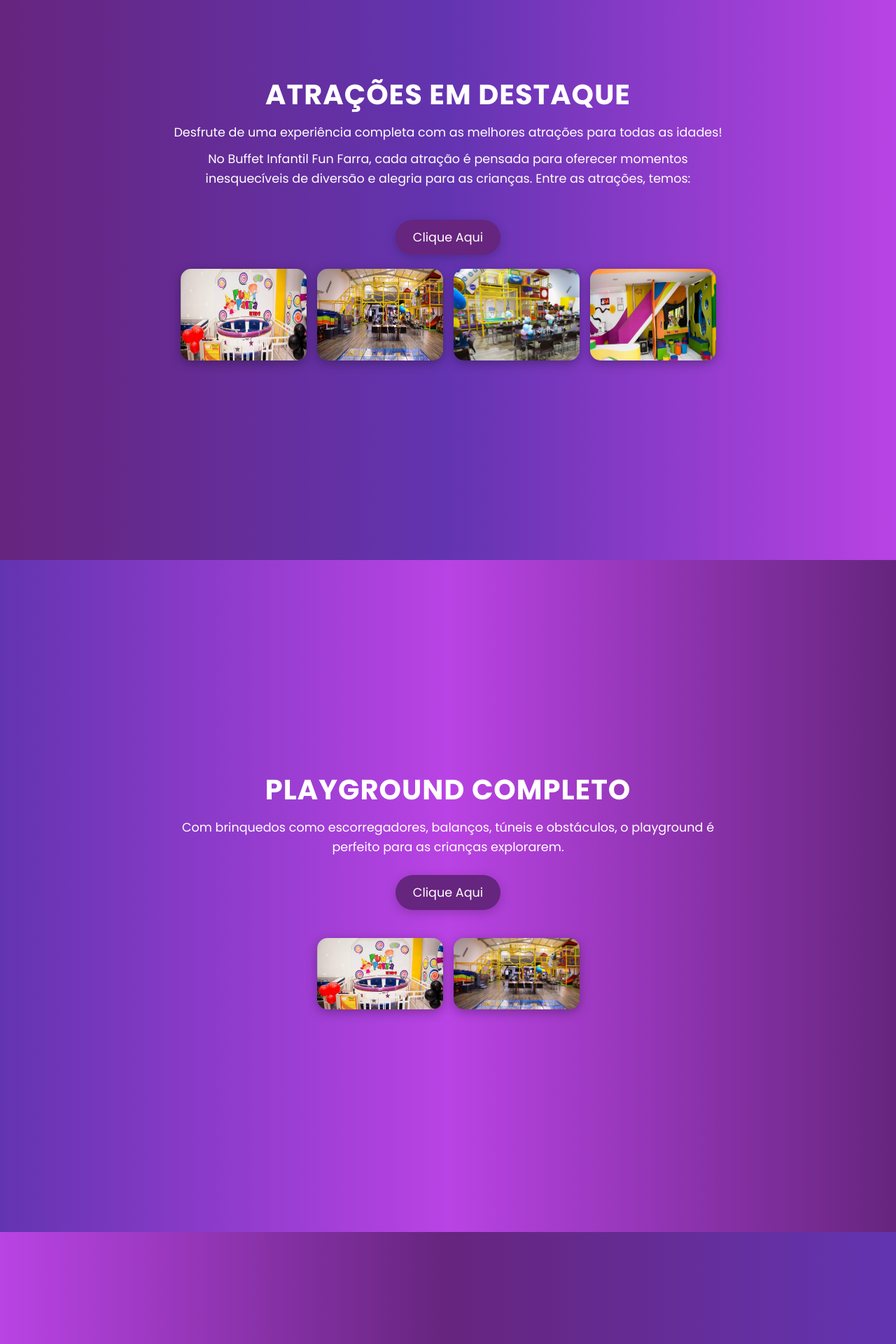
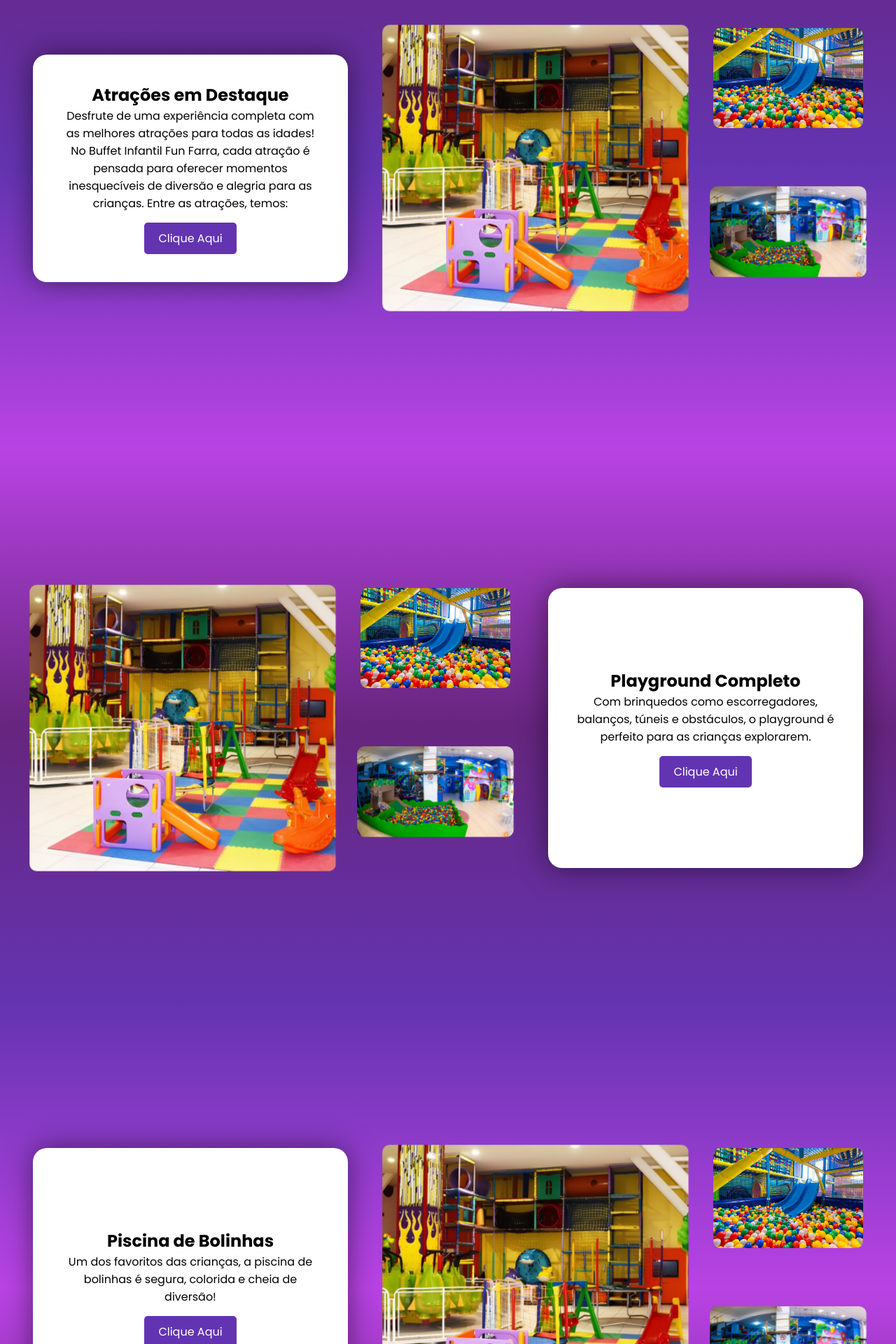
Before and after one commit to kbf0k/SOFTDEV, a PHP site: page /html/atracoes.html in a window 1280 px wide. Shown: the part 1040-2960 px from the top of the page at 70% size. Run offline with PHP 8.4, Linux system fonts and the light colour scheme; some libraries are stand-ins or nearby versions.

Commit message:
Atraçoes quase pronto

```diff
--- a/css/atracoes.css
+++ b/css/atracoes.css
@@ -104,9 +104,6 @@ li:hover {
 }
 
 main {
-    /* background-image: url(../img/onda-certa-para\ atraçoes.svg);
-    background-repeat: no-repeat;
-    background-size: cover; */
     color: white;
     font-family: Arial, sans-serif;
     text-align: center;
@@ -119,7 +116,8 @@ main {
 
 
 .titulo-atracoes {
-    background-color: rgba(0, 0, 0, 0.644);
+    box-shadow: 0 0 100px #B843E4;
+    background: linear-gradient(180deg, #66257e, #6434b1a9, #b943e4d2);
     border-radius: 20px;
     max-width: 800px;
     height: 300px;
@@ -130,6 +128,7 @@ main {
     flex-direction: column;
     position: relative;
     z-index: 1;
+    margin-bottom: 110px;
 }
 
 .titulo-atracoes h1 {
@@ -199,146 +198,364 @@ main {
 
 #prev {
     left: 30px;
+    top: 500px;
 }
 
 #next {
     right: 30px;
+    top: 500px;
 }
 
-section {
+.container_atracoes1 {
+    position: relative;
+    background: linear-gradient(#66257e, #6434b1, #b943e4);
+    padding: 20px;
     display: flex;
-    flex-direction: column;
+    justify-content: space-around;
     align-items: center;
-    justify-content: center;
-    min-height: 100vh;
-    text-align: center;
-    padding: 20px;
-    height: 120vh;
+    height: 100vh;
 }
 
-section h2 {
-    font-size: 2.5em;
-    margin-bottom: 10px;
-    text-transform: uppercase;
-    letter-spacing: 1px;
+.container_atracoes1 .destaque {
+    max-width: 450px;
+    background-color: white;
+    border-radius: 20px;
+    padding: 40px;
+    box-shadow: 0 0 40px rgba(0, 0, 0, 0.5);
+    display: flex;
+    justify-content: center;
+    align-items: center;
+    flex-direction: column;
+    text-align: center;
 }
 
-section p {
-    font-size: 1.1em;
-    line-height: 1.6;
-    max-width: 800px;
-    margin: 10px auto;
+.container_atracoes1 .destaque button {
+    margin-top: 15px;
+    padding: 10px 20px;
+    font-size: 1em;
+    background-color: #6334B1;
+    color: white;
+    border: none;
+    border-radius: 5px;
+    cursor: pointer;
+    transition: all 0.3s ease-in-out;
 }
 
-section button {
-    margin-top: 15px;
-    padding: 12px 25px;
-    font-size: 1.1em;
-    color: #fff;
-    background-color: #66257E;
-    border: none;
-    border-radius: 25px;
-    cursor: pointer;
-    transition: all 0.3s ease;
-    box-shadow: 0 4px 15px rgba(0, 0, 0, 0.2);
+.container_atracoes1 .destaque button:hover {
+    background-color: #B843E4;
+}
+.container_atracoes1 .img {
+    display: grid;
+    grid-template-areas:
+        "imagem-grande imagem-pequena1"
+        "imagem-grande imagem-pequena2";
+    grid-template-columns: 2fr 1fr;
+    gap: 40px;
+    width: 55%;
+    max-width: 900px;
 }
 
-button:hover {
-    background-color: #B943E4;
-    box-shadow: 0 6px 20px rgba(0, 0, 0, 0.3);
+.container_atracoes1 .img .imagem-grande {
+    grid-area: imagem-grande;
+    width: 100%;
+    height: 400px;
+    border-radius: 10px;
+    object-fit: cover;
+    animation: voar 10s infinite;
+    transition: all 0.3s ease-in-out;
 }
 
-#atracoes1,
-#atracoes2,
-#atracoes3,
-#atracoes4 {
-    background: linear-gradient(135deg, #66257E, #6334B1, #B943E4);
-    color: #fff;
+.container_atracoes1 .img .imagem-grande:hover{
+    box-shadow: 0 0 20px #B943E4;
 }
 
-.destaque {
-    margin-bottom: 20px;
+.container_atracoes1 .img .imagem-pequena {
+    width: 100%;
+    height: auto;
+    border-radius: 10px;
+    object-fit: cover;
+    transition: all 0.3s ease-in-out;
 }
 
-.img {
-    display: flex;
-    flex-wrap: wrap;
-    justify-content: center;
-    gap: 15px;
-    padding: 20px;
+.container_atracoes1 .img .imagem-pequena:hover{
+    box-shadow: 0 0 20px #B943E4;
 }
 
-.img img {
-    max-width: 180px;
-    border-radius: 15px;
-    transition: transform 0.3s ease, box-shadow 0.3s ease;
-    box-shadow: 0 4px 15px rgba(0, 0, 0, 0.3);
+.container_atracoes1 .img .imagem-pequena:nth-child(2) {
+    grid-area: imagem-pequena1;
+    animation: voar 7s infinite;
 }
 
-.img img:hover {
-    transform: scale(1.05);
-    box-shadow: 0 8px 20px rgba(0, 0, 0, 0.4);
+.container_atracoes1 .img .imagem-pequena:nth-child(3) {
+    grid-area: imagem-pequena2;
+    animation: voar 5s infinite;
 }
 
-
-#atracoes1 {
-    background: linear-gradient(90deg, #66257E, #6334B1, #B943E4);
-}
-
-#atracoes2 {
-    background: linear-gradient(90deg, #6334B1, #B943E4, #66257E);
-}
-
-#atracoes3 {
-    background: linear-gradient(90deg, #B943E4, #66257E, #6334B1);
-}
-
-#atracoes4 {
-    background: linear-gradient(135deg, rgba(203, 146, 255, 1) 0%, rgba(107, 0, 247, 1) 100%);
-}
-
-
-section {
-    opacity: 0;
-    transform: translateY(50px);
-    animation: fadeInUp 1s forwards;
-}
-
-@keyframes fadeInUp {
-    to {
-        opacity: 1;
-        transform: translateY(0);
+@keyframes voar {
+    50% {
+        transform: scale(1.05);
     }
 }
 
-@media (max-width: 768px) {
-    h2 {
-        font-size: 2em;
+.container_atracoes2 {
+    position: relative;
+    background: linear-gradient(#b943e4,#66257e, #6434b1);
+    padding: 20px;
+    display: flex;
+    justify-content: space-around;
+    align-items: center;
+    height: 100vh;
+    flex-direction: row-reverse;
 }
 
-    p {
-        font-size: 1em;
+.container_atracoes2 .destaque {
+    max-width: 450px;
+    height: 400px;
+    background-color: white;
+    border-radius: 20px;
+    padding: 40px;
+    box-shadow: 0 0 40px rgba(0, 0, 0, 0.5);
+    display: flex;
+    justify-content: center;
+    align-items: center;
+    flex-direction: column;
+    text-align: center;
 }
 
-    .img img {
-        max-width: 100%;
-        width: 100%;
-    }
+.container_atracoes2 .destaque button {
+    margin-top: 15px;
+    padding: 10px 20px;
+    font-size: 1em;
+    background-color: #6334B1;
+    color: white;
+    border: none;
+    border-radius: 5px;
+    cursor: pointer;
+    transition: all 0.3s ease-in-out;
 }
 
-@media (max-width: 480px) {
-    h2 {
-        font-size: 1.8em;
+.container_atracoes2 .destaque button:hover {
+    background-color: #B843E4;
+}
+.container_atracoes2 .img {
+    display: grid;
+    grid-template-areas:
+        "imagem-grande imagem-pequena1"
+        "imagem-grande imagem-pequena2";
+    grid-template-columns: 2fr 1fr;
+    gap: 40px;
+    width: 55%;
+    max-width: 900px;
 }
 
-    p {
-        font-size: 0.95em;
+.container_atracoes2 .img .imagem-grande {
+    grid-area: imagem-grande;
+    width: 100%;
+    height: 400px;
+    border-radius: 10px;
+    object-fit: cover;
+    animation: voar 10s infinite;
+    transition: all 0.3s ease-in-out;
 }
 
-    button {
+.container_atracoes2 .img .imagem-grande:hover{
+    box-shadow: 0 0 20px #B943E4;
+}
+
+.container_atracoes2 .img .imagem-pequena {
+    width: 100%;
+    height: auto;
+    border-radius: 10px;
+    object-fit: cover;
+    transition: all 0.3s ease-in-out;
+}
+
+.container_atracoes2 .img .imagem-pequena:hover{
+    box-shadow: 0 0 20px #B943E4;
+}
+
+.container_atracoes2 .img .imagem-pequena:nth-child(2) {
+    grid-area: imagem-pequena1;
+    animation: voar 7s infinite;
+}
+
+.container_atracoes2 .img .imagem-pequena:nth-child(3) {
+    grid-area: imagem-pequena2;
+    animation: voar 5s infinite;
+}
+
+.container_atracoes3 {
+    position: relative;
+    background: linear-gradient(#6434b1,#b943e4,#66257e);
+    padding: 20px;
+    display: flex;
+    justify-content: space-around;
+    align-items: center;
+    height: 100vh;
+    flex-direction: row;
+}
+
+.container_atracoes3 .destaque {
+    max-width: 450px;
+    height: 400px;
+    background-color: white;
+    border-radius: 20px;
+    padding: 40px;
+    box-shadow: 0 0 40px rgba(0, 0, 0, 0.5);
+    display: flex;
+    justify-content: center;
+    align-items: center;
+    flex-direction: column;
+    text-align: center;
+}
+
+.container_atracoes3 .destaque button {
+    margin-top: 15px;
+    padding: 10px 20px;
     font-size: 1em;
+    background-color: #6334B1;
+    color: white;
+    border: none;
+    border-radius: 5px;
+    cursor: pointer;
+    transition: all 0.3s ease-in-out;
+}
+
+.container_atracoes3 .destaque button:hover {
+    background-color: #B843E4;
+}
+.container_atracoes3 .img {
+    display: grid;
+    grid-template-areas:
+        "imagem-grande imagem-pequena1"
+        "imagem-grande imagem-pequena2";
+    grid-template-columns: 2fr 1fr;
+    gap: 40px;
+    width: 55%;
+    max-width: 900px;
+}
+
+.container_atracoes3 .img .imagem-grande {
+    grid-area: imagem-grande;
+    width: 100%;
+    height: 400px;
+    border-radius: 10px;
+    object-fit: cover;
+    animation: voar 10s infinite;
+    transition: all 0.3s ease-in-out;
+}
+
+.container_atracoes3 .img .imagem-grande:hover{
+    box-shadow: 0 0 20px #B943E4;
+}
+
+.container_atracoes3 .img .imagem-pequena {
+    width: 100%;
+    height: auto;
+    border-radius: 10px;
+    object-fit: cover;
+    transition: all 0.3s ease-in-out;
+}
+
+.container_atracoes3 .img .imagem-pequena:hover{
+    box-shadow: 0 0 20px #B943E4;
+}
+
+.container_atracoes3 .img .imagem-pequena:nth-child(2) {
+    grid-area: imagem-pequena1;
+    animation: voar 7s infinite;
+}
+
+.container_atracoes3 .img .imagem-pequena:nth-child(3) {
+    grid-area: imagem-pequena2;
+    animation: voar 5s infinite;
+}
+
+.container_atracoes4 {
+    position: relative;
+    background: linear-gradient(#66257e,#6434b1,#b943e4);
+    padding: 20px;
+    display: flex;
+    justify-content: space-around;
+    align-items: center;
+    height: 100vh;
+    flex-direction: row-reverse;
+}
+
+.container_atracoes4 .destaque {
+    max-width: 450px;
+    height: 400px;
+    background-color: white;
+    border-radius: 20px;
+    padding: 40px;
+    box-shadow: 0 0 40px rgba(0, 0, 0, 0.5);
+    display: flex;
+    justify-content: center;
+    align-items: center;
+    flex-direction: column;
+    text-align: center;
+}
+
+.container_atracoes4 .destaque button {
+    margin-top: 15px;
     padding: 10px 20px;
+    font-size: 1em;
+    background-color: #6334B1;
+    color: white;
+    border: none;
+    border-radius: 5px;
+    cursor: pointer;
+    transition: all 0.3s ease-in-out;
 }
+
+.container_atracoes4 .destaque button:hover {
+    background-color: #B843E4;
+}
+.container_atracoes4 .img {
+    display: grid;
+    grid-template-areas:
+        "imagem-grande imagem-pequena1"
+        "imagem-grande imagem-pequena2";
+    grid-template-columns: 2fr 1fr;
+    gap: 40px;
+    width: 55%;
+    max-width: 900px;
+}
+
+.container_atracoes4 .img .imagem-grande {
+    grid-area: imagem-grande;
+    width: 100%;
+    height: 400px;
+    border-radius: 10px;
+    object-fit: cover;
+    animation: voar 10s infinite;
+    transition: all 0.3s ease-in-out;
+}
+
+.container_atracoes4 .img .imagem-grande:hover{
+    box-shadow: 0 0 20px #B943E4;
+}
+
+.container_atracoes4 .img .imagem-pequena {
+    width: 100%;
+    height: auto;
+    border-radius: 10px;
+    object-fit: cover;
+    transition: all 0.3s ease-in-out;
+}
+
+.container_atracoes4 .img .imagem-pequena:hover{
+    box-shadow: 0 0 20px #B943E4;
+}
+
+.container_atracoes4 .img .imagem-pequena:nth-child(2) {
+    grid-area: imagem-pequena1;
+    animation: voar 7s infinite;
+}
+
+.container_atracoes4 .img .imagem-pequena:nth-child(3) {
+    grid-area: imagem-pequena2;
+    animation: voar 5s infinite;
 }
 
 
@@ -417,6 +634,12 @@ footer .bottom {
     }
 }
 
+@keyframes fadeInUp {
+    to {
+        opacity: 1;
+        transform: translateY(0);
+    }
+}
 
 /* RESPONSIVIDADE DE DISPOSITIVOS MOVEIS */
 /* RESPONSIVIDADE DE DISPOSITIVOS MOVEIS */
--- a/html/atracoes.html
+++ b/html/atracoes.html
@@ -12,7 +12,7 @@
 
 <body>
     <header>
-        <nav>
+        <nav id="nav">
             <div class="mobile-icon" onclick="menuShow()">
                 <button><img class="icon" src="../img/menu_white_36dp.svg" alt="Menu"></button>
             </div>
@@ -26,7 +26,7 @@
             </ul>
             <div id="login-sign">
                 <a href="../index.php">
-                    <button type="button" id="login-button">Entrar</button>
+                    <button type="button" id="login-button">Login</button>
                 </a>
                 <a href="../cadastrar.php">
                     <button id="sign-button">Inscrever-se</button>
@@ -59,61 +59,77 @@
                 <div class="item"><img src="../img/atracao4.svg" alt="Imagem 4"></div>
             </div>
             <div class="controladores">
-                <button class="setas" onclick="move(-1)" id="prev"><i class="fa fa-arrow-left" aria-hidden="true"></i></button>
-                <button class="setas" onclick="move(1)" id="next"><i class="fa fa-arrow-right" aria-hidden="true"></i></button>
+                <button class="setas" onclick="move(-1)" id="prev"><i class="fa fa-arrow-left"
+                        aria-hidden="true"></i></button>
+                <button class="setas" onclick="move(1)" id="next"><i class="fa fa-arrow-right"
+                        aria-hidden="true"></i></button>
             </div>
         </div>
     </main>
 
     <section id="atracoes1">
+        <div class="container_atracoes1">
             <div class="destaque">
                 <h2>Atrações em Destaque</h2>
-            <p>Desfrute de uma experiência completa com as melhores atrações para todas as idades!</p>
-            <p>No Buffet Infantil Fun Farra, cada atração é pensada para oferecer momentos inesquecíveis de diversão e alegria para as crianças. Entre as atrações, temos:</p>
+                <p> Desfrute de uma experiência completa com as melhores atrações para todas as idades! No Buffet
+                    Infantil Fun Farra, cada atração é pensada para oferecer momentos inesquecíveis de diversão e
+                    alegria para as crianças. Entre as atrações, temos:</p>
+                <a href="#atracoes2"><button type="button">Clique Aqui</button></a>
             </div>
-        <a href="#atracoes2"><button type="button">Clique Aqui</button></a>
             <div class="img">
-            <img src="../img/atração1.jpg" alt="Atração 1">
-            <img src="../img/atração2.jpg" alt="Atração 2">
-            <img src="../img/atração3.jpg" alt="Atração 3">
-            <img src="../img/atração4.jpg" alt="Atração 4">
+                <img src="../img/atração1.jpg" alt="Atração 1" class="imagem-grande">
+                <img src="../img/atração2.jpg" alt="Atração 2" class="imagem-pequena">
+                <img src="../img/atraçao3.webp" alt="Atração 3" class="imagem-pequena">
+            </div>
         </div>
     </section>
 
+
     <section id="atracoes2">
+        <div class="container_atracoes2">
             <div class="destaque">
                 <h2>Playground Completo</h2>
-            <p>Com brinquedos como escorregadores, balanços, túneis e obstáculos, o playground é perfeito para as crianças explorarem.</p>
+                <p>Com brinquedos como escorregadores, balanços, túneis e obstáculos, o playground é perfeito para as
+                    crianças explorarem.</p>
                 <a href="#atracoes3"><button type="button">Clique Aqui</button></a>
             </div>
             <div class="img">
-            <img src="../img/atração1.jpg" alt="Atração 1">
-            <img src="../img/atração2.jpg" alt="Atração 2">
+                <img src="../img/atração1.jpg" alt="Atração 1" class="imagem-grande">
+                <img src="../img/atração2.jpg" alt="Atração 2" class="imagem-pequena">
+                <img src="../img/atraçao3.webp" alt="Atração 3" class="imagem-pequena">
+            </div>
         </div>
     </section>
 
+
+
     <section id="atracoes3">
+        <div class="container_atracoes3">
             <div class="destaque">
                 <h2>Piscina de Bolinhas</h2>
                 <p>Um dos favoritos das crianças, a piscina de bolinhas é segura, colorida e cheia de diversão!</p>
                 <a href="#atracoes4"><button type="button">Clique Aqui</button></a>
             </div>
             <div class="img">
-            <img src="../img/atração1.jpg" alt="Atração 1">
-            <img src="../img/atração2.jpg" alt="Atração 2">
-            <img src="../img/atração3.jpg" alt="Atração 3">
+                <img src="../img/atração1.jpg" alt="Atração 1" class="imagem-grande">
+                <img src="../img/atração2.jpg" alt="Atração 2" class="imagem-pequena">
+                <img src="../img/atraçao3.webp" alt="Atração 3" class="imagem-pequena">
+            </div>
         </div>
     </section>
 
     <section id="atracoes4">
+        <div class="container_atracoes4">
             <div class="destaque">
                 <h2>Pula-Pula e Infláveis Gigantes</h2>
                 <p>Para os amantes de adrenalina, os brinquedos infláveis gigantes e o pula-pula são ideais.</p>
+                <a href="#nav"><button type="button">Clique Aqui</button></a>
             </div>
             <div class="img">
-            <img src="../img/atração1.jpg" alt="Atração 1">
-            <img src="../img/atração2.jpg" alt="Atração 2">
-            <img src="../img/atração3.jpg" alt="Atração 3">
+                <img src="../img/atração1.jpg" alt="Atração 1" class="imagem-grande">
+                <img src="../img/atração2.jpg" alt="Atração 2" class="imagem-pequena">
+                <img src="../img/atraçao3.webp" alt="Atração 3" class="imagem-pequena">
+            </div>
         </div>
     </section>
 
@@ -124,11 +140,13 @@
             </div>
             <div class="footer-section">
                 <h4>Buffet Fun Farra</h4>
-                <p>O Buffet Fun Farra convida você a celebrar sua festa conosco. Oferecemos brinquedos incríveis que garantirão a diversão da criançada.</p>
+                <p>O Buffet Fun Farra convida você a celebrar sua festa conosco. Oferecemos brinquedos incríveis que
+                    garantirão a diversão da criançada.</p>
             </div>
             <div class="footer-section">
                 <h3>Contato</h3>
-                <p><strong>Endereço:</strong> Rua Av. Monsenhor Theodomiro Lobo, 100 - Parque Res. Maria Elmira, Caçapava - SP, 12285-050<br>
+                <p><strong>Endereço:</strong> Rua Av. Monsenhor Theodomiro Lobo, 100 - Parque Res. Maria Elmira,
+                    Caçapava - SP, 12285-050<br>
                     <strong>Email:</strong> <a href="mailto:contato@funfarra.com">contato@funfarra.com</a><br>
                     <strong>Telefone:</strong> (12) 1234-5678
                 </p>
```
Also changed, not shown: img/atracao2.svg, img/atracao4.svg, img/atraçao3.webp (added), img/atração1.jpg, img/atração2.jpg, img/atração3.jpg (deleted), 1 other file. Lines whose indentation alone changed are shown as unchanged.
